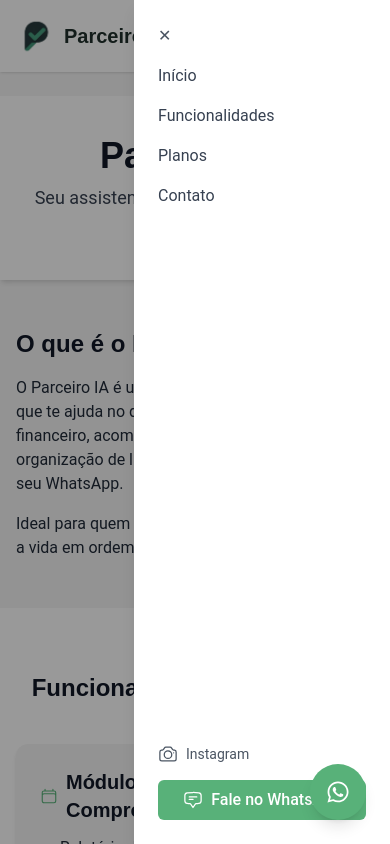
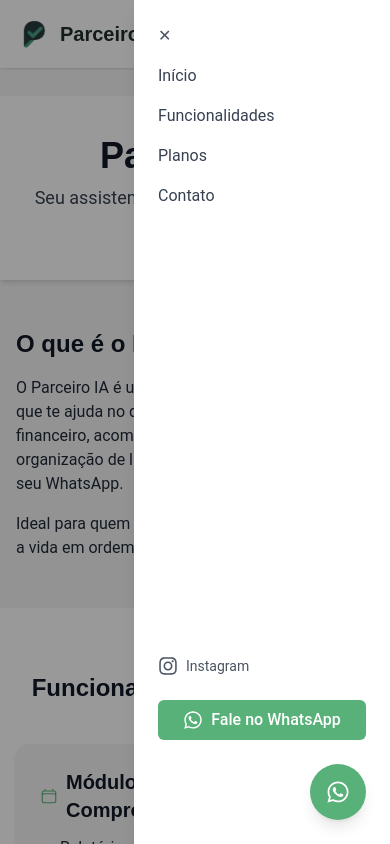
Before and after one commit to herick25/Site-Parceiro-IA, a React (Vite) app: page / in a window 390 px wide. Both pictures are taken after a click on the button "Abrir menu". Shown: the top 844 px of the page. Built offline with nearby package versions, Linux system fonts and the light colour scheme.

Commit message:
Corrige ícone do Instagram e ajusta botão WhatsApp no mobile

```diff
--- a/src/components/Header.jsx
+++ b/src/components/Header.jsx
@@ -1,6 +1,7 @@
 import React, { useState } from "react";
 import { motion, AnimatePresence } from "framer-motion";
-import { ChatBubbleBottomCenterTextIcon, CameraIcon } from "@heroicons/react/24/outline";
+import { ChatBubbleBottomCenterTextIcon } from "@heroicons/react/24/outline";
+import { FaInstagram, FaWhatsapp } from "react-icons/fa";
 
 export default function Header() {
   const [menuAberto, setMenuAberto] = useState(false);
@@ -15,7 +16,7 @@
           <img
             src="/logo-parceiro.PNG"
             alt="Logo Parceiro IA"
-            className="w-10 h-10 md:w-12 md:h-12 object-contain"
+            className="w-9 h-9 object-contain"
           />
           <span className="text-xl font-montserrat font-bold text-escuro">
             Parceiro IA
@@ -104,16 +105,16 @@
                   rel="noopener noreferrer"
                   className="flex items-center gap-2 text-sm text-gray-600 hover:text-menta transition"
                 >
-                  <CameraIcon className="w-5 h-5" />
+                  <FaInstagram className="w-5 h-5" />
                   Instagram
                 </a>
                 <a
                   href=""
                   target="_blank"
                   rel="noopener noreferrer"
-                  className="inline-flex items-center justify-center gap-2 text-center bg-menta text-white px-4 py-2 rounded-md font-medium hover:bg-escuro transition"
+                  className="inline-flex items-center justify-center gap-2 text-center bg-menta text-white px-4 py-2 rounded-md font-medium hover:bg-escuro transition mt-2 mb-20"
                 >
-                  <ChatBubbleBottomCenterTextIcon className="w-5 h-5" />
+                  <FaWhatsapp className="w-5 h-5" />
                   Fale no WhatsApp
                 </a>
               </div>
```
